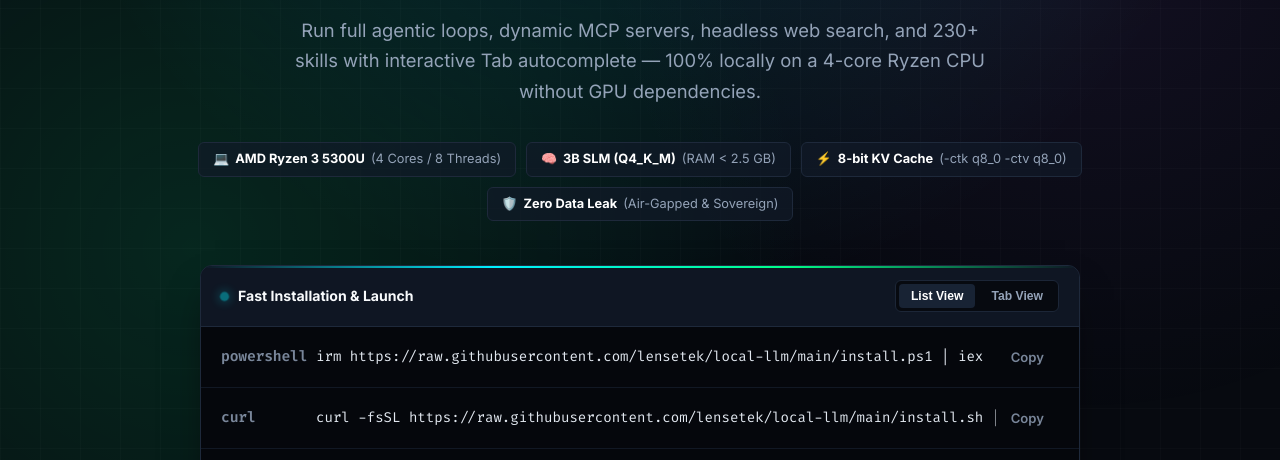
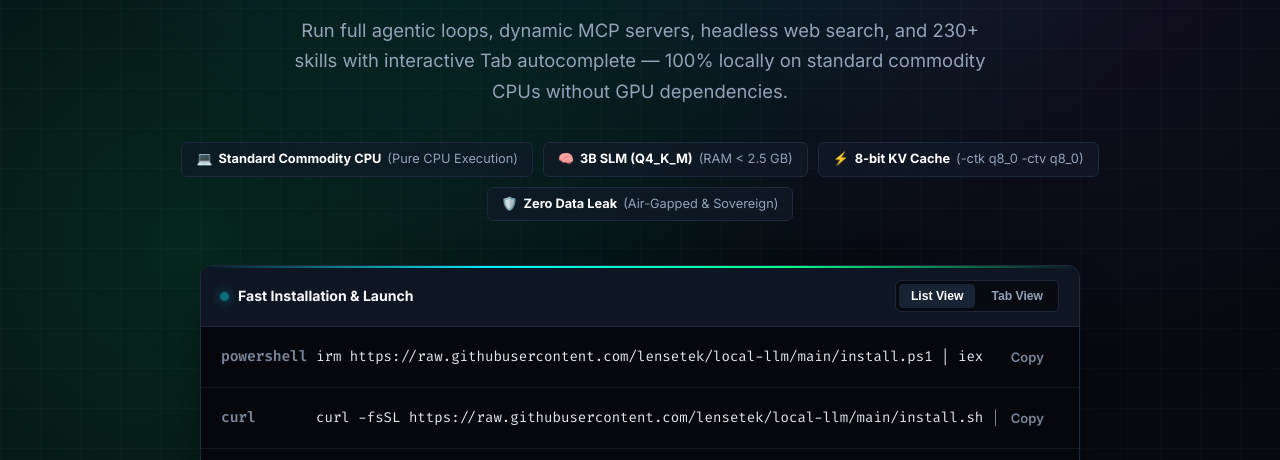
Before and after one commit to lensetek-int/local-agent-harness, a plain HTML site: page docs/index.html in a window 1280 px wide. Shown: the part 312-772 px from the top of the page. Drawn offline with Linux system fonts and the light colour scheme.

Commit message:
docs: generalize CPU and hardware specifications to standard commodity CPUs

```diff
--- a/docs/index.html
+++ b/docs/index.html
@@ -745,12 +745,12 @@
         The Autonomous AI Agent Harness for <span>Local GGUF Models</span>
       </h1>
       <p class="hero-subtitle">
-        Run full agentic loops, dynamic MCP servers, headless web search, and 230+ skills with interactive Tab autocomplete — 100% locally on a 4-core Ryzen CPU without GPU dependencies.
+        Run full agentic loops, dynamic MCP servers, headless web search, and 230+ skills with interactive Tab autocomplete — 100% locally on standard commodity CPUs without GPU dependencies.
       </p>
 
       <!-- Hardware Spec Badges -->
       <div class="spec-pills">
-        <span class="spec-pill">💻 <strong>AMD Ryzen 3 5300U</strong> (4 Cores / 8 Threads)</span>
+        <span class="spec-pill">💻 <strong>Standard Commodity CPU</strong> (Pure CPU Execution)</span>
         <span class="spec-pill">🧠 <strong>3B SLM (Q4_K_M)</strong> (RAM &lt; 2.5 GB)</span>
         <span class="spec-pill">⚡ <strong>8-bit KV Cache</strong> (-ctk q8_0 -ctv q8_0)</span>
         <span class="spec-pill">🛡️ <strong>Zero Data Leak</strong> (Air-Gapped & Sovereign)</span>
@@ -906,7 +906,7 @@
         <div class="feature-card">
           <div class="feature-icon">🧠</div>
           <h3 class="feature-title">Ultra-Lean 3B SLM Engine</h3>
-          <p class="feature-desc">Fine-tuned for agentic loops and tool calling. Runs smoothly on AMD Ryzen 3 5300U with RAM usage under 2.5 GB using 8-bit KV Cache.</p>
+          <p class="feature-desc">Fine-tuned for agentic loops and tool calling. Runs smoothly on standard consumer CPUs, Laptops, and Mini PCs with RAM usage under 2.5 GB using 8-bit KV Cache.</p>
         </div>
 
         <div class="feature-card">
```
Also changed, not shown: index.html (+3 -3 lines), README.md.
